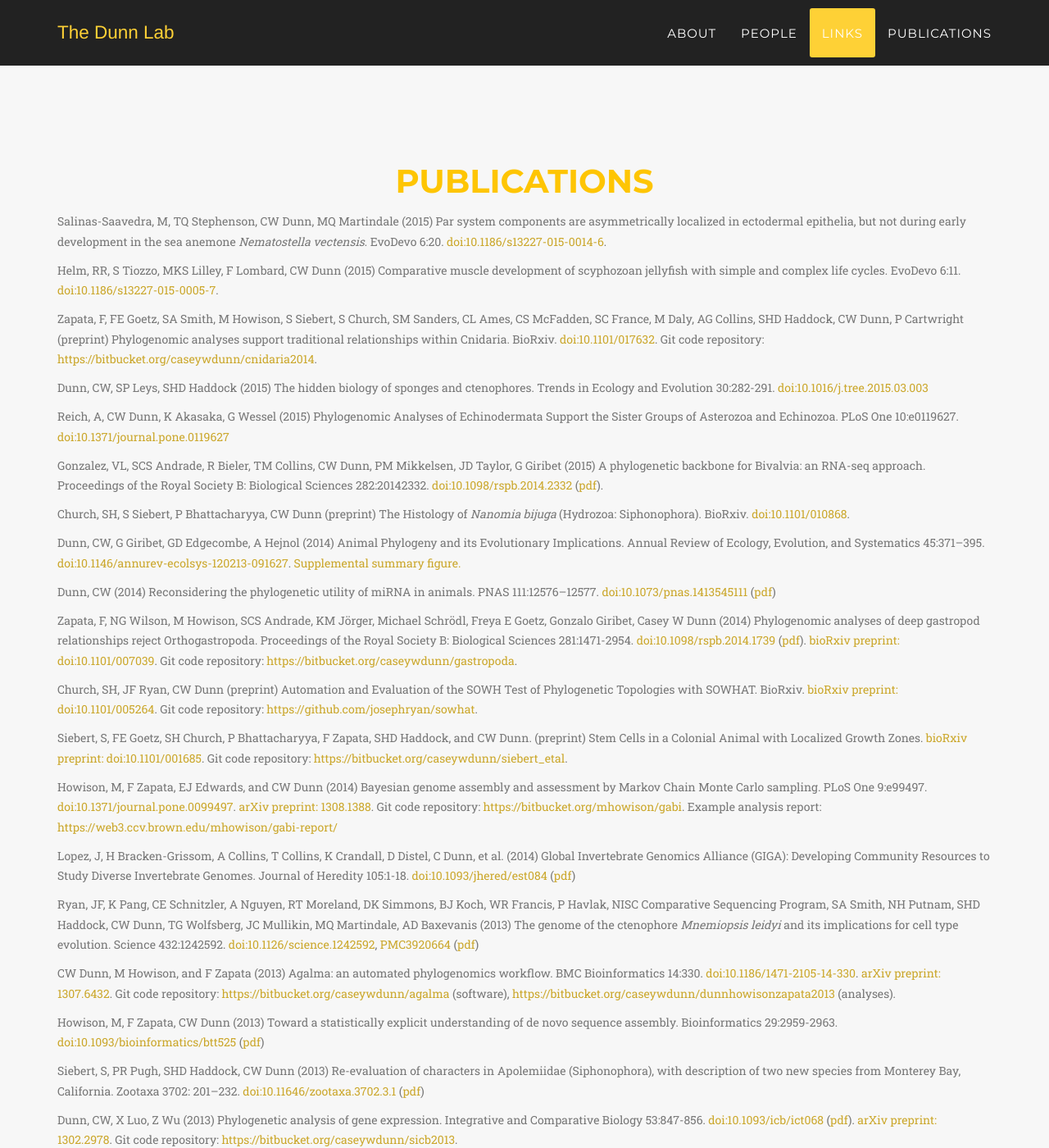
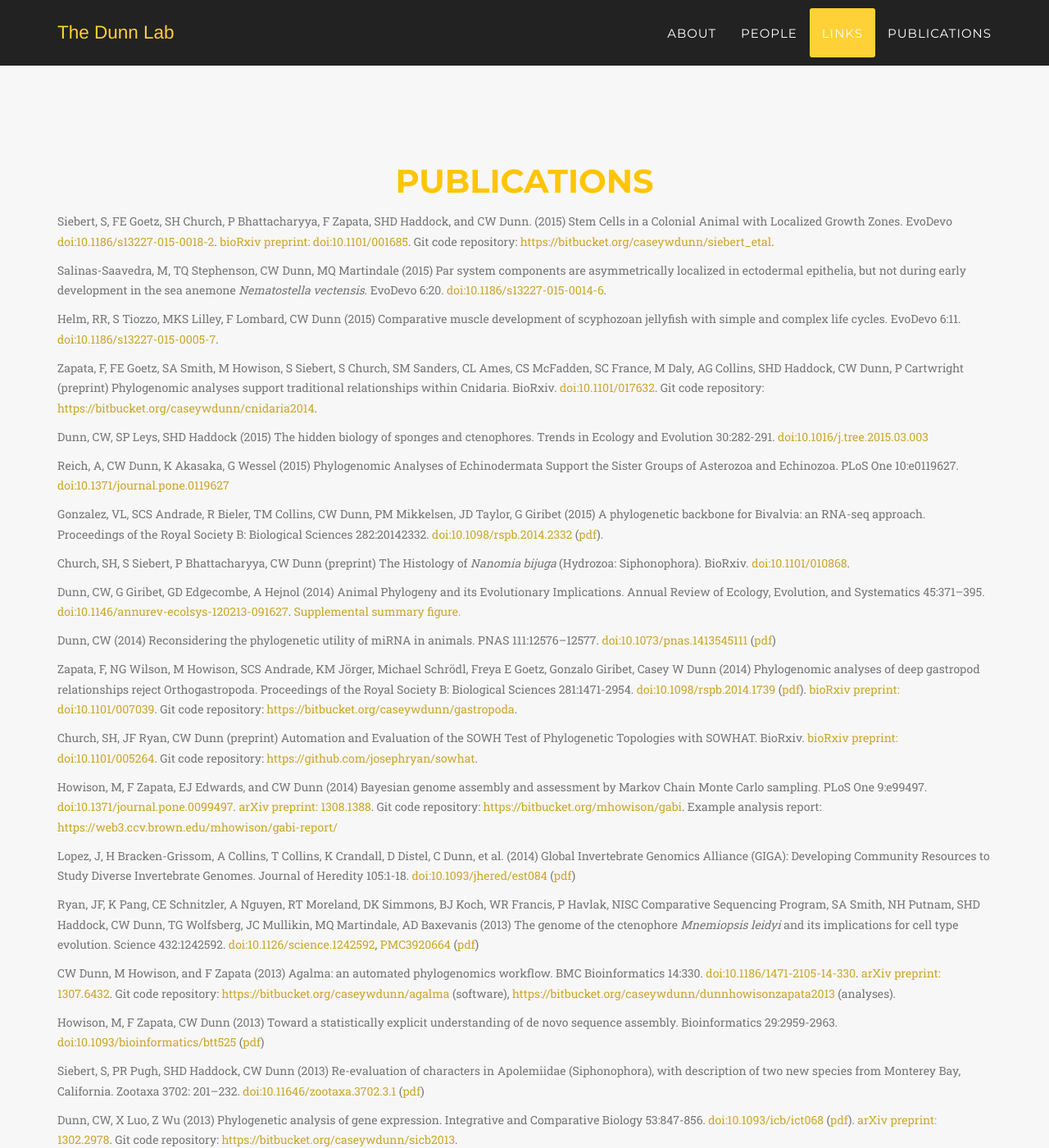
Before and after one commit to caseywdunn/caseywdunn.github.io, a Jekyll site: the page built from index.html, in a window 1280 px wide and 1400 px high, scrolled down 6520 px. Shown: the whole window at 82% size. Built offline with Jekyll 4.4.1, drawn with Linux system fonts in a browser that asks for light colours; some web fonts are replaced.

Commit message:
added stem cell manuscript link

```diff
--- a/_includes/publications.html
+++ b/_includes/publications.html
@@ -6,6 +6,10 @@
                     <h2 class="section-heading">Publications</h2>
                 </div>
             </div>
+
+<div class="box"><div class="box-title"></div><div class="box-body">
+	<p class="text-muted">Siebert, S, FE Goetz, SH Church, P Bhattacharyya, F Zapata, SHD Haddock, and CW Dunn. (2015) Stem Cells in a Colonial Animal with Localized Growth Zones. EvoDevo <a href="http://dx.doi.org/10.1186/s13227-015-0018-2">doi:10.1186/s13227-015-0018-2</a>. <a href="http://dx.doi.org/10.1101/001685">bioRxiv preprint: doi:10.1101/001685</a>. Git code repository: <a href="https://bitbucket.org/caseywdunn/siebert_etal">https://bitbucket.org/caseywdunn/siebert_etal</a>.</p>
+</div><div class="box-footer"> </div></div>
 
 <div class="box"><div class="box-title"></div><div class="box-body">
 	<p class="text-muted"> Salinas-Saavedra, M, TQ Stephenson, CW Dunn, MQ Martindale (2015) Par system components are asymmetrically localized in ectodermal epithelia, but not during early development in the sea anemone <i>Nematostella vectensis</i>. EvoDevo 6:20. <a href="http://dx.doi.org/10.1186/s13227-015-0014-6">doi:10.1186/s13227-015-0014-6</a>. </p>
@@ -49,10 +53,6 @@
 
 <div class="box"><div class="box-title"></div><div class="box-body">
 	<p class="text-muted">Church, SH, JF Ryan, CW Dunn (preprint) Automation and Evaluation of the SOWH Test of Phylogenetic Topologies with SOWHAT. BioRxiv. <a href="http://dx.doi.org/10.1101/005264">bioRxiv preprint: doi:10.1101/005264</a>. Git code repository: <a href="https://github.com/josephryan/sowhat">https://github.com/josephryan/sowhat</a>.</p>
-</div><div class="box-footer"> </div></div>
-
-<div class="box"><div class="box-title"></div><div class="box-body">
-	<p class="text-muted">Siebert, S, FE Goetz, SH Church, P Bhattacharyya, F Zapata, SHD Haddock, and CW Dunn. (preprint) Stem Cells in a Colonial Animal with Localized Growth Zones. <a href="http://dx.doi.org/10.1101/001685">bioRxiv preprint: doi:10.1101/001685</a>. Git code repository: <a href="https://bitbucket.org/caseywdunn/siebert_etal">https://bitbucket.org/caseywdunn/siebert_etal</a>.</p>
 </div><div class="box-footer"> </div></div>
 
 <div class="box"><div class="box-title"></div><div class="box-body">
```
